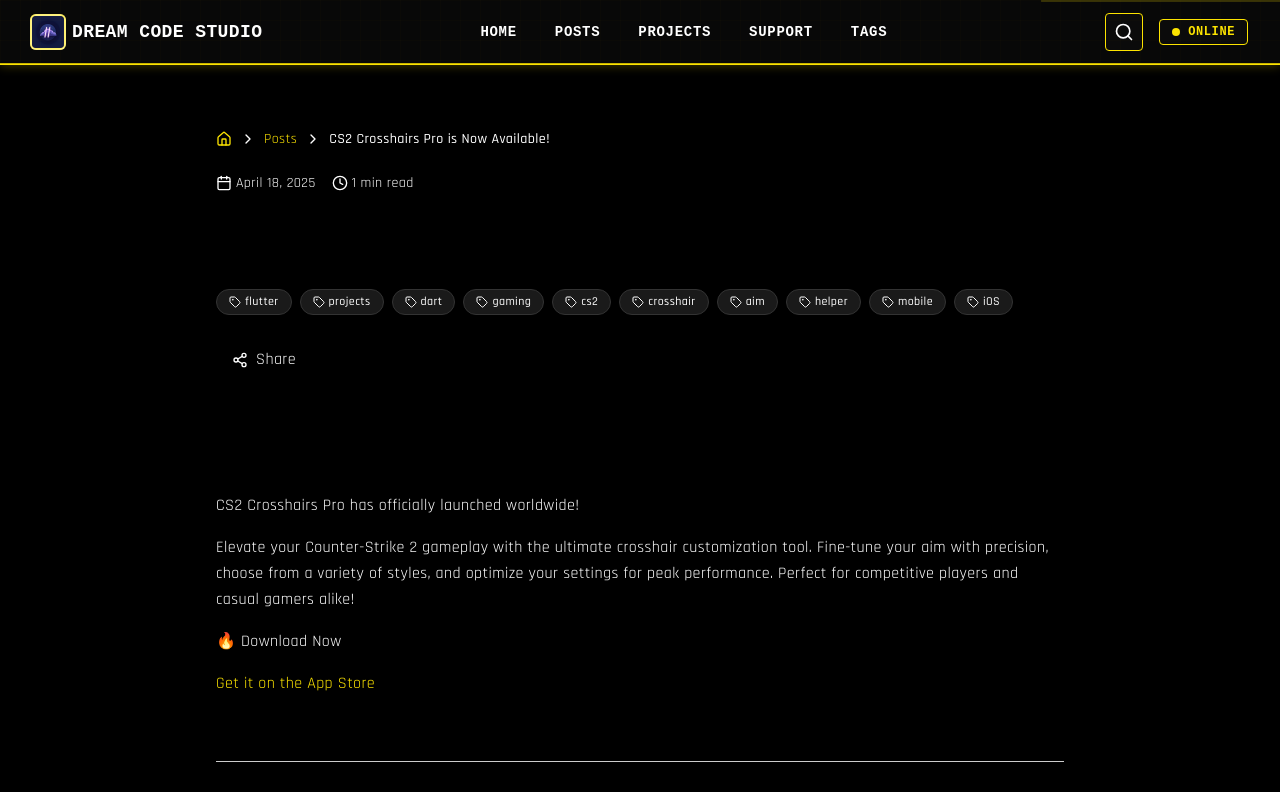
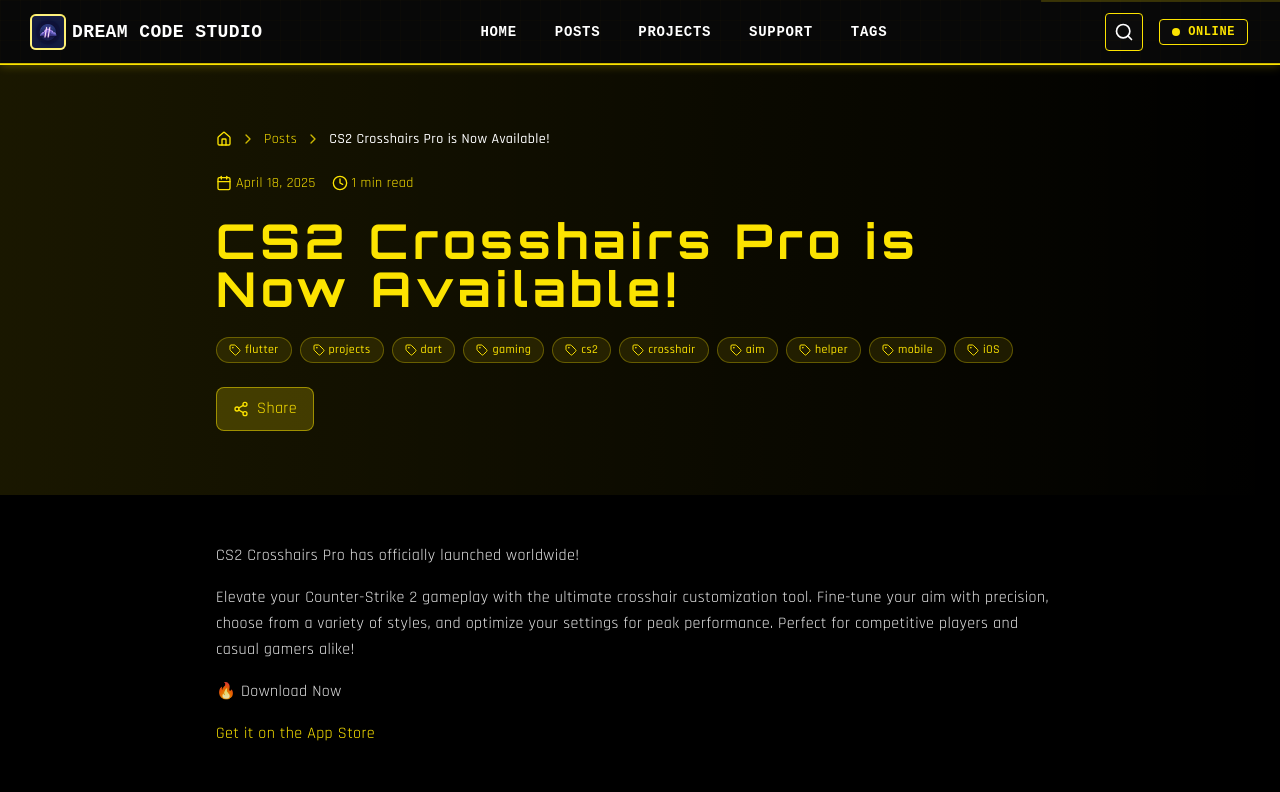
Before and after one commit to yapetrichka/blog, a Next.js app in the folder blog-nextjs/: page /posts/2025-04-18-CS2Crosshairs in a window 1280 px wide. Shown: the top 792 px of the page. Built offline with nearby package versions, Linux system fonts and the light colour scheme.

Commit message:
fix: Change post title color

```diff
--- a/blog-nextjs/package.json
+++ b/blog-nextjs/package.json
@@ -9,7 +9,8 @@
     "start": "next start",
     "lint": "next lint",
     "deploy": "next build",
-    "preview": "npx serve dist"
+    "preview": "npx serve dist",
+    "setup": "node scripts/setup-env.js"
   },
   "keywords": [
     "blog",
--- /dev/null
+++ b/blog-nextjs/src/app/robots.ts
@@ -0,0 +1,30 @@
+import { MetadataRoute } from 'next'
+
+export const dynamic = 'force-static'
+
+// Импортируем конфигурацию из локального файла
+const siteConfig = require('../site.config.js')
+const baseUrl = siteConfig.baseUrl
+
+export default function robots(): MetadataRoute.Robots {
+  return {
+    rules: [
+      {
+        userAgent: '*',
+        allow: [
+          '/',
+          '/posts/',
+          '/projects/',
+          '/support/',
+          '/tags/',
+        ],
+        disallow: [
+          '/admin/',
+          '/_next/',
+          '/api/',
+        ],
+      },
+    ],
+    sitemap: `${baseUrl}/sitemap.xml`,
+  }
+}
--- /dev/null
+++ b/blog-nextjs/src/app/sitemap.ts
@@ -0,0 +1,56 @@
+import { MetadataRoute } from 'next'
+import { getAllPosts } from '@/lib/posts'
+
+export const dynamic = 'force-static'
+
+// Импортируем конфигурацию из локального файла
+const siteConfig = require('../site.config.js')
+const baseUrl = siteConfig.baseUrl
+
+export default function sitemap(): MetadataRoute.Sitemap {
+  const posts = getAllPosts()
+
+  // Static pages
+  const staticPages: MetadataRoute.Sitemap = [
+    {
+      url: baseUrl,
+      lastModified: new Date(),
+      changeFrequency: 'weekly',
+      priority: 1,
+    },
+    {
+      url: `${baseUrl}/posts`,
+      lastModified: new Date(),
+      changeFrequency: 'weekly',
+      priority: 0.9,
+    },
+    {
+      url: `${baseUrl}/projects`,
+      lastModified: new Date(),
+      changeFrequency: 'monthly',
+      priority: 0.8,
+    },
+    {
+      url: `${baseUrl}/support`,
+      lastModified: new Date(),
+      changeFrequency: 'monthly',
+      priority: 0.8,
+    },
+    {
+      url: `${baseUrl}/tags`,
+      lastModified: new Date(),
+      changeFrequency: 'weekly',
+      priority: 0.7,
+    },
+  ]
+
+  // Dynamic blog posts
+  const postPages: MetadataRoute.Sitemap = posts.map((post) => ({
+    url: `${baseUrl}/posts/${post.slug}`,
+    lastModified: new Date(post.frontmatter.date),
+    changeFrequency: 'monthly' as const,
+    priority: 0.8,
+  }))
+
+  return [...staticPages, ...postPages]
+}
--- a/blog-nextjs/src/components/posts/PostClient.tsx
+++ b/blog-nextjs/src/components/posts/PostClient.tsx
@@ -65,17 +65,17 @@
   // Convert markdown to HTML (basic implementation)
   const renderMarkdown = (content: string) => {
     return content
-      .replace(/^### (.*$)/gm, '<h3 class="text-xl font-bold mt-8 mb-4">$1</h3>')
-      .replace(/^## (.*$)/gm, '<h2 class="text-2xl font-bold mt-8 mb-4">$1</h2>')
-      .replace(/^# (.*$)/gm, '<h1 class="text-3xl font-bold mt-8 mb-4">$1</h1>')
-      .replace(/\*\*(.*?)\*\*/g, '<strong class="font-bold">$1</strong>')
-      .replace(/\*(.*?)\*/g, '<em class="italic">$1</em>')
-      .replace(/`(.*?)`/g, '<code class="bg-muted px-1.5 py-0.5 rounded text-sm font-mono">$1</code>')
-      .replace(/\n\n/g, '</p><p class="mb-4">')
-      .replace(/^- (.*$)/gm, '<li class="ml-4">$1</li>')
-      .replace(/^\* (.*$)/gm, '<li class="ml-4">$1</li>')
-      .replace(/!\[([^\]]*)\]\(([^)]+)\)/g, '<img src="$2" alt="$1" class="rounded-lg my-6 w-full" />')
-      .replace(/\[([^\]]+)\]\(([^)]+)\)/g, '<a href="$2" class="text-primary hover:underline">$1</a>')
+      .replace(/^### (.*$)/gm, '<h3 class="text-xl font-bold mt-8 mb-4 text-cyberpunk-white font-cyber">$1</h3>')
+      .replace(/^## (.*$)/gm, '<h2 class="text-2xl font-bold mt-8 mb-4 text-cyberpunk-white font-cyber">$1</h2>')
+      .replace(/^# (.*$)/gm, '<h1 class="text-3xl font-bold mt-8 mb-4 text-cyberpunk-yellow font-cyber">$1</h1>')
+      .replace(/\*\*(.*?)\*\*/g, '<strong class="font-bold text-cyberpunk-yellow">$1</strong>')
+      .replace(/\*(.*?)\*/g, '<em class="italic text-cyberpunk-white">$1</em>')
+      .replace(/`(.*?)`/g, '<code class="bg-cyberpunk-yellow/20 text-cyberpunk-yellow px-1.5 py-0.5 rounded text-sm font-mono">$1</code>')
+      .replace(/\n\n/g, '</p><p class="mb-4 text-cyberpunk-white/90">')
+      .replace(/^- (.*$)/gm, '<li class="ml-4 text-cyberpunk-white/90">$1</li>')
+      .replace(/^\* (.*$)/gm, '<li class="ml-4 text-cyberpunk-white/90">$1</li>')
+      .replace(/!\[([^\]]*)\]\(([^)]+)\)/g, '<img src="$2" alt="$1" class="rounded-lg my-6 w-full border border-cyberpunk-yellow/30" />')
+      .replace(/\[([^\]]+)\]\(([^)]+)\)/g, '<a href="$2" class="text-cyberpunk-yellow hover:underline hover:text-cyberpunk-white transition-colors">$1</a>')
   }
 
   const breadcrumbItems = [
@@ -84,15 +84,15 @@
   ]
 
   return (
-    <div ref={containerRef} className="min-h-screen bg-background">
+    <div ref={containerRef} className="min-h-screen bg-cyberpunk-base">
       {/* Header */}
-      <div ref={headerRef} className="bg-gradient-to-r from-primary/10 via-primary/5 to-transparent">
+      <div ref={headerRef} className="bg-gradient-to-r from-cyberpunk-yellow/10 via-cyberpunk-yellow/5 to-transparent">
         <div className="max-w-4xl mx-auto px-6 py-16">
           {/* Breadcrumb Navigation */}
           <Breadcrumb items={breadcrumbItems} />
 
           {/* Post Meta */}
-          <div className="flex flex-wrap items-center gap-4 text-sm text-muted-foreground mb-6">
+          <div className="flex flex-wrap items-center gap-4 text-sm text-cyberpunk-yellow mb-6">
             <div className="flex items-center gap-1">
               <Calendar className="w-4 h-4" />
               <time dateTime={post.frontmatter.date}>
@@ -106,7 +106,7 @@
           </div>
 
           {/* Title */}
-          <h1 className="text-4xl md:text-5xl font-bold mb-6 bg-gradient-to-r from-primary to-primary/60 bg-clip-text text-transparent">
+          <h1 className="text-4xl md:text-5xl font-bold mb-6 text-cyberpunk-yellow font-cyber">
             {post.frontmatter.title}
           </h1>
 
@@ -116,7 +116,7 @@
               {post.frontmatter.tags.map((tag: string) => (
                 <span
                   key={tag}
-                  className="inline-flex items-center gap-1 px-3 py-1 text-xs font-medium bg-bg-tertiary text-accent-secondary rounded-full border border-border-primary"
+                  className="inline-flex items-center gap-1 px-3 py-1 text-xs font-medium bg-cyberpunk-yellow/10 text-cyberpunk-yellow rounded-full border border-cyberpunk-yellow/30"
                 >
                   <Tag className="w-3 h-3" />
                   {tag}
@@ -135,7 +135,7 @@
                 })
               }
             }}
-            className="inline-flex items-center gap-2 px-4 py-2 bg-primary/10 hover:bg-primary/20 text-primary rounded-lg transition-colors"
+            className="inline-flex items-center gap-2 px-4 py-2 bg-cyberpunk-yellow/20 hover:bg-cyberpunk-yellow/30 text-cyberpunk-yellow rounded-lg transition-colors border border-cyberpunk-yellow/50"
           >
             <Share2 className="w-4 h-4" />
             Share
@@ -147,17 +147,17 @@
       <div ref={contentRef} className="max-w-4xl mx-auto px-6 py-12">
         <article className="prose prose-lg prose-invert max-w-none">
           <div
-            className="leading-relaxed [&>p]:mb-4 [&>h1]:text-3xl [&>h1]:font-bold [&>h1]:mt-8 [&>h1]:mb-4 [&>h2]:text-2xl [&>h2]:font-bold [&>h2]:mt-8 [&>h2]:mb-4 [&>h3]:text-xl [&>h3]:font-bold [&>h3]:mt-6 [&>h3]:mb-3 [&>ul]:my-4 [&>ul]:ml-6 [&>li]:mb-2 [&>code]:bg-muted [&>code]:px-1.5 [&>code]:py-0.5 [&>code]:rounded [&>code]:text-sm [&>code]:font-mono [&>img]:rounded-lg [&>img]:my-6 [&>a]:text-primary [&>a]:hover:underline"
+            className="leading-relaxed text-cyberpunk-white/90 [&>p]:mb-4 [&>p]:text-cyberpunk-white/90 [&>h1]:text-3xl [&>h1]:font-bold [&>h1]:mt-8 [&>h1]:mb-4 [&>h1]:text-cyberpunk-yellow [&>h1]:font-cyber [&>h2]:text-2xl [&>h2]:font-bold [&>h2]:mt-8 [&>h2]:mb-4 [&>h2]:text-cyberpunk-white [&>h2]:font-cyber [&>h3]:text-xl [&>h3]:font-bold [&>h3]:mt-6 [&>h3]:mb-3 [&>h3]:text-cyberpunk-white [&>h3]:font-cyber [&>ul]:my-4 [&>ul]:ml-6 [&>li]:mb-2 [&>li]:text-cyberpunk-white/90 [&>code]:bg-cyberpunk-yellow/20 [&>code]:text-cyberpunk-yellow [&>code]:px-1.5 [&>code]:py-0.5 [&>code]:rounded [&>code]:text-sm [&>code]:font-mono [&>img]:rounded-lg [&>img]:my-6 [&>img]:border [&>img]:border-cyberpunk-yellow/30 [&>a]:text-cyberpunk-yellow [&>a]:hover:underline [&>a]:hover:text-cyberpunk-white [&>a]:transition-colors"
             dangerouslySetInnerHTML={{ __html: renderMarkdown(post.content) }}
           />
         </article>
 
         {/* Footer Navigation */}
-        <div className="mt-16 pt-8 border-t border-border">
+        <div className="mt-16 pt-8 border-t border-cyberpunk-yellow/20">
           <div className="flex justify-between items-center">
             <Link
               href="/posts"
-              className="inline-flex items-center gap-2 px-4 py-2 bg-card border border-border rounded-lg hover:bg-muted transition-colors"
+              className="inline-flex items-center gap-2 px-4 py-2 cyber-panel rounded-lg hover:bg-cyberpunk-yellow/10 transition-colors text-cyberpunk-white hover:text-cyberpunk-yellow"
             >
               <ArrowLeft className="w-4 h-4" />
               All Posts
@@ -165,7 +165,7 @@
 
             <button
               onClick={() => window.scrollTo({ top: 0, behavior: 'smooth' })}
-              className="inline-flex items-center gap-2 px-4 py-2 bg-accent-primary text-bg-primary rounded-lg hover:bg-accent-hover transition-colors"
+              className="inline-flex items-center gap-2 px-4 py-2 bg-cyberpunk-yellow text-black rounded-lg hover:bg-cyberpunk-white transition-colors font-tech font-bold"
             >
               Back to top ↑
             </button>
--- a/blog-nextjs/src/components/ui/Breadcrumb.tsx
+++ b/blog-nextjs/src/components/ui/Breadcrumb.tsx
@@ -12,10 +12,10 @@
 
 export function Breadcrumb({ items }: BreadcrumbProps) {
   return (
-    <nav className="flex items-center space-x-2 text-sm text-muted-foreground mb-6">
+    <nav className="flex items-center space-x-2 text-sm text-cyberpunk-yellow/80 mb-6">
       <Link
         href="/"
-        className="flex items-center hover:text-primary transition-colors"
+        className="flex items-center hover:text-cyberpunk-yellow transition-colors"
       >
         <Home className="w-4 h-4" />
         <span className="sr-only">Home</span>
@@ -27,12 +27,12 @@
           {item.href ? (
             <Link
               href={item.href}
-              className="hover:text-primary transition-colors"
+              className="hover:text-cyberpunk-yellow transition-colors"
             >
               {item.label}
             </Link>
           ) : (
-            <span className="text-foreground font-medium">
+            <span className="text-cyberpunk-white font-medium">
               {item.label}
             </span>
           )}
--- /dev/null
+++ b/blog-nextjs/src/site.config.js
@@ -0,0 +1,20 @@
+/**
+ * Конфигурация сайта
+ * Измените baseUrl на ваш домен
+ */
+const siteConfig = {
+  // Основной URL сайта
+  baseUrl: 'https://www.dream-code-studio.com',
+
+  // Альтернативные настройки для разных окружений:
+  // baseUrl: 'https://your-domain.com',               // Default
+  // baseUrl: 'https://staging.dreamcodestudio.com',   // Staging
+  // baseUrl: 'http://localhost:3000',                 // Development
+
+  // Дополнительная информация о сайте
+  siteName: 'Dream Code Studio',
+  description: 'Unity and .NET development blog with modern animations',
+  author: 'dreamcodestudio'
+}
+
+module.exports = siteConfig
```
Also changed, not shown: blog-nextjs/scripts/setup-env.js (added, +39 -0 lines), blog-nextjs/src/components/home/HomeClient.tsx (+4 -4 lines), blog-nextjs/src/components/posts/PostsClient.tsx (+15 -15 lines), blog-nextjs/public/robots.txt (deleted), 123 other files (tests, documents, lock files or other folders).
